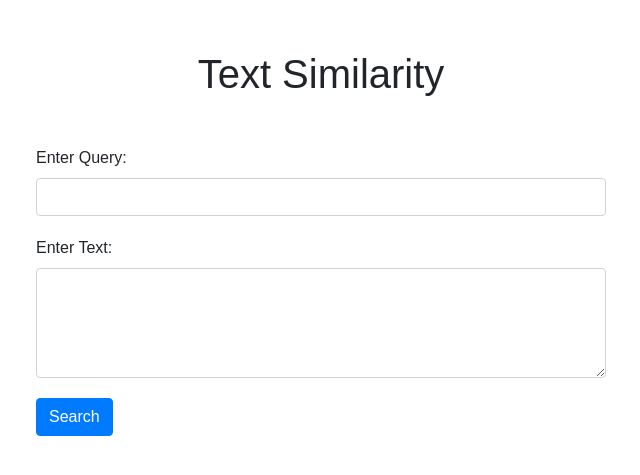
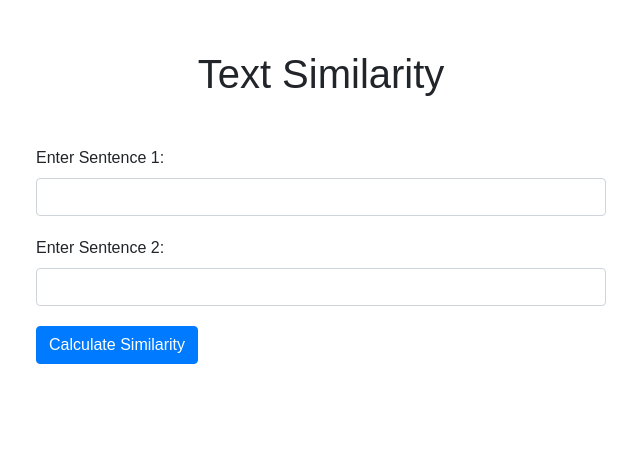
Before and after one commit to ashmita-5/Sentence-BERT, a Flask app: page / in a window 1280 px wide. Shown: the top 475 px of the page, without its empty margins (319-959 px from the left). Run offline with Flask 3, Linux system fonts and the light colour scheme; parts of the project's set-up code (start-up, migrations or seed data) failed here and were passed over; some libraries are stand-ins or nearby versions.

Commit message:
Add files via upload

```diff
--- a/templates/index.html
+++ b/templates/index.html
@@ -28,21 +28,17 @@
         <h1 class="text-center mb-5">Text Similarity</h1>
         <form action="/search" method="post">
             <div class="form-group">
-                <label for="query">Enter Query:</label>
-                <input type="text" class="form-control" id="query" name="query">
+                <label for="sentence1">Enter Sentence 1:</label>
+                <input type="text" class="form-control" id="sentence1" name="sentence1">
             </div>
             <div class="form-group">
-                <label for="text">Enter Text:</label>
-                <textarea class="form-control" id="text" name="text" rows="4"></textarea>
+                <label for="sentence2">Enter Sentence 2:</label>
+                <input type="text" class="form-control" id="sentence2" name="sentence2">
             </div>
-            <button type="submit" class="btn btn-primary">Search</button>
+            <button type="submit" class="btn btn-primary">Calculate Similarity</button>
         </form>
-        {% if query and text %}
+        {% if similarity %}
             <div class="result mt-5">
-                <h2>Query:</h2>
-                <p>{{ query }}</p>
-                <h2>Text:</h2>
-                <p>{{ text }}</p>
                 <h2>Cosine Similarity:</h2>
                 <p>{{ similarity }}</p>
             </div>
```
